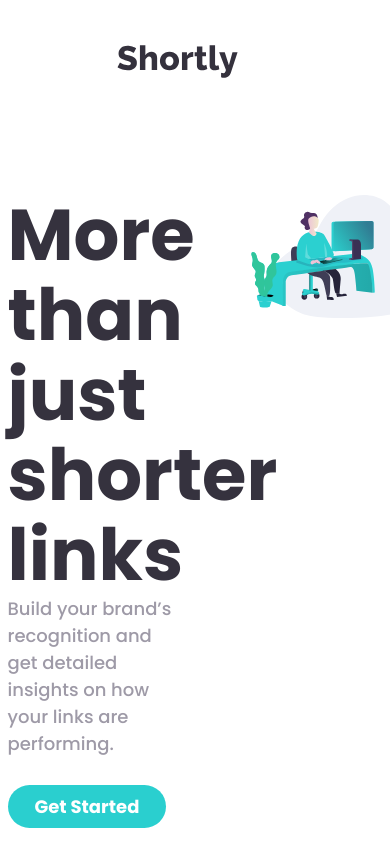
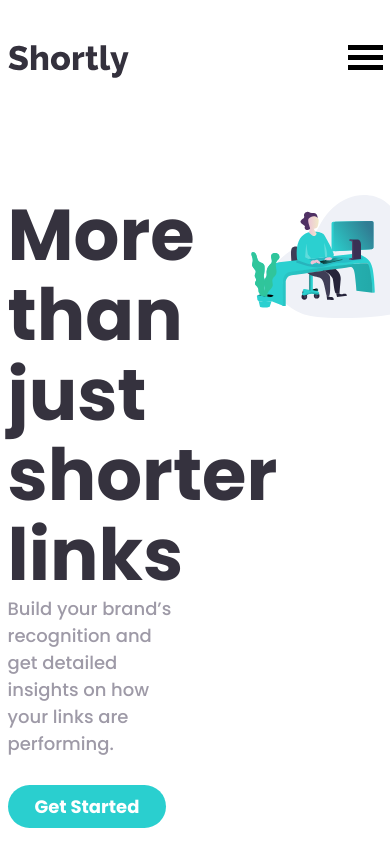
Before and after one commit to tulza/url-shortening-api, a React (Vite) app: page / in a window 390 px wide. Built offline with nearby package versions, Linux system fonts and the light colour scheme.

Commit message:
mobile navigation bar

```diff
--- a/src/component/Navigation.jsx
+++ b/src/component/Navigation.jsx
@@ -1,5 +1,6 @@
-import React from "react";
+import React, { useState } from "react";
 import shortlyLogo from "/images/logo.svg";
+import clsx from "clsx";
 // import mobileNav from "/image/";
 
 const Button = ({ label }) => {
@@ -34,19 +35,54 @@ const NavDesktop = () => {
   );
 };
 
-const NavMoblie = () => {
+const NavMoblie = ({ isToggled }) => {
   return (
     <>
-      <img src="" />
+      <div className="relative w-full mt-4">
+        <div
+          className={clsx(
+            "z-20 absolute overflow-hidden w-full bg-Dark-Violet rounded-[24px] transition-[height] duration-300",
+            isToggled ? "h-[400px]" : "h-[0px]"
+          )}
+        >
+          <div className="absolute w-[375px] flex flex-col items-center gap-[34px] p-8 text-white">
+            <p>Features</p>
+            <p>Pricing</p>
+            <p>Resources</p>
+            <div className="bg-Grayish-Violet h-[1px] w-full" />
+            <p>Login</p>
+            <button className="button w-full">Sign Up</button>
+          </div>
+        </div>
+      </div>
     </>
   );
 };
+
 const Navigation = () => {
+  const [toggleMobNav, setToggleMobNav] = useState(false);
+
+  const handleMobNav = () => {
+    setToggleMobNav(!toggleMobNav);
+  };
+
   return (
-    <div className="flex flex-row">
-      <img src={shortlyLogo} className="h-full m-auto pr-8" />
-      <NavDesktop />
-    </div>
+    <>
+      <div className="flex flex-row justify-between">
+        <img src={shortlyLogo} className={clsx("h-full mob:m-auto pr-8")} />
+        <NavDesktop />
+        {/* mobile nav button */}
+        <button
+          className="flex flex-col gap-[5px] mobile-only"
+          onClick={handleMobNav}
+        >
+          <div className="w-[35px] h-[5px] bg-black" />
+          <div className="w-[35px] h-[5px] bg-black" />
+          <div className="w-[35px] h-[5px] bg-black" />
+        </button>
+      </div>
+      <NavMoblie isToggled={toggleMobNav} />
+    </>
   );
 };
 
--- a/src/style/mobStyle.css
+++ b/src/style/mobStyle.css
@@ -3,7 +3,7 @@
     display: none;
   }
   .mobile-only {
-    display: static;
+    display: flex;
   }
 
   .section-container {
--- a/tailwind.config.js
+++ b/tailwind.config.js
@@ -4,7 +4,23 @@ export default {
 
   theme: {
     extend: {
+      screens: {
+        mob: "1100px",
+      },
+      transitionProperty: {
+        height: "height",
+      },
+
       colors: {
+        // defaults
+        Cyan: "hsl(180, 66%, 49%)",
+        "Dark-Violet": "hsl(257, 27%, 26%)",
+        Red: "hsl(0, 87%, 67%)",
+        Gray: "hsl(0, 0%, 75%)",
+        "Grayish-Violet": "hsl(257, 7%, 63%)",
+        "Very-Dark-Blue": "hsl(255, 11%, 22%)",
+        "Very-Dark-Violet": "hsl(260, 8%, 14%)",
+
         "nav-button": "hsl(0, 0%, 75%)",
         "nav-button-hover": "hsl(257, 7%, 63%)",
 
```
